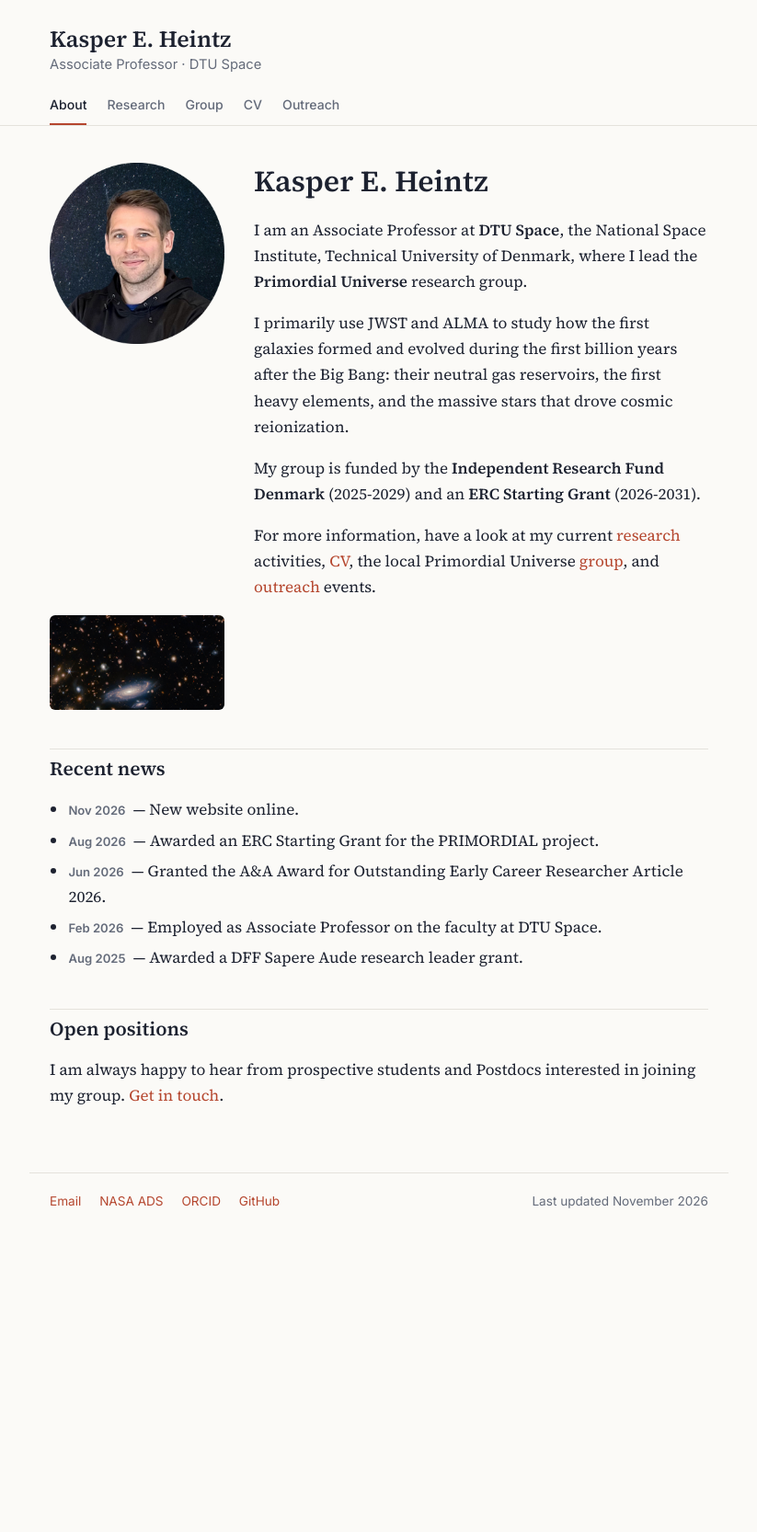
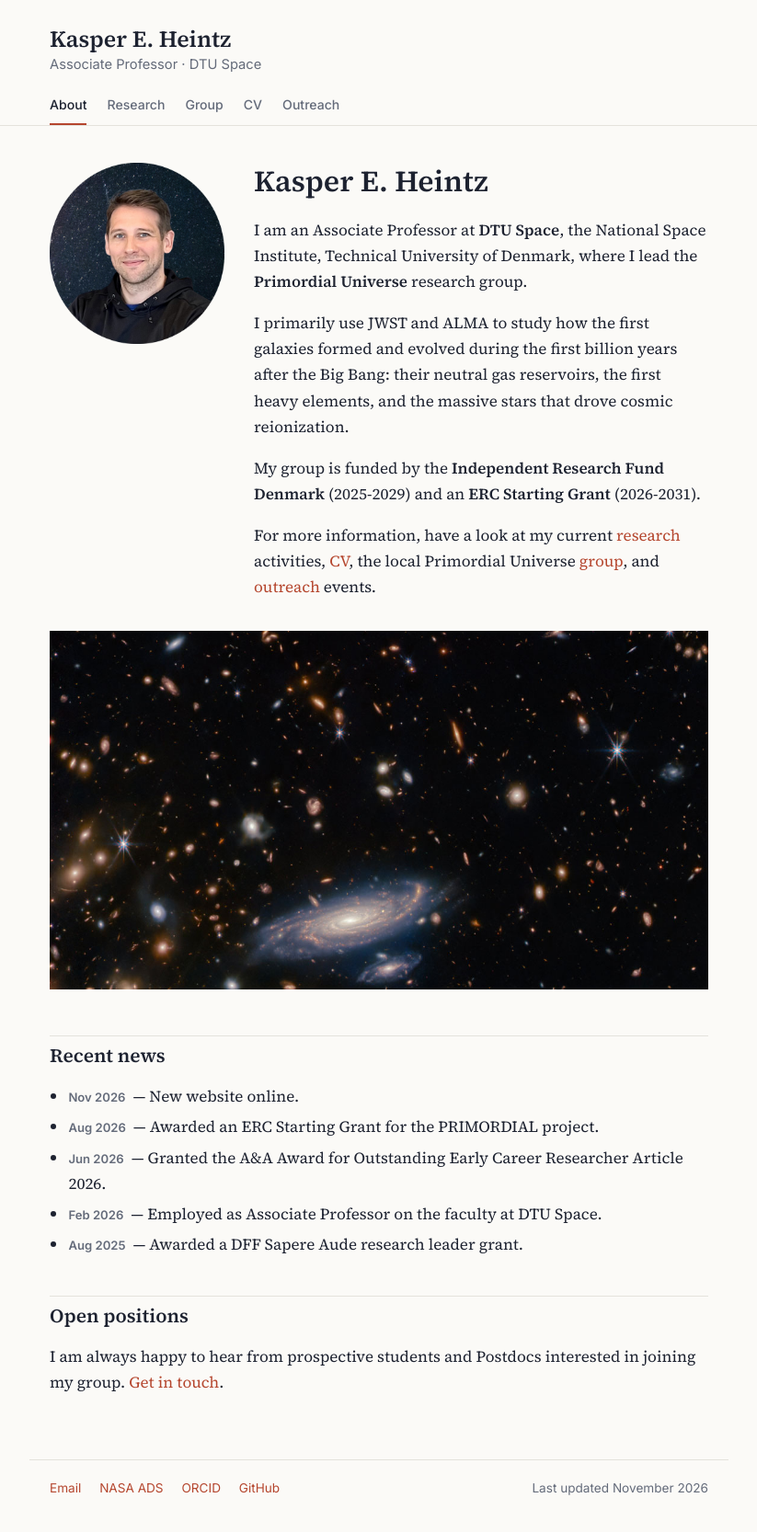
Before and after one commit to kasperheintz/kasperheintz.github.io, a Jekyll site: the page built from index.md, in a window 1280 px wide. Shown: the whole page at 92% size, without its empty margins (228-1051 px from the left). Built offline with Jekyll 4.4.1, drawn with Linux system fonts in a browser that asks for light colours; before the commit the page ends 1354 px from its top, so only the background shows below that.

Commit message:
Add files via upload

```diff
--- a/index.md
+++ b/index.md
@@ -20,11 +20,7 @@ For more information, have a look at my current [research](https://kasperheintz.
 </div>
 
 
-<div class="intro" markdown="1">
-<img src="/images/LEDA-2046648-1100x600.jpg" alt="Galaxies">
-<div markdown="1">
-</div>
-</div>
+<img class="wide-image" src="/images/LEDA-2046648-1100x600.jpg" alt="Galaxies">
 
 ## Recent news
 
```
Also changed, not shown: outreach.md (+4 -8 lines).
